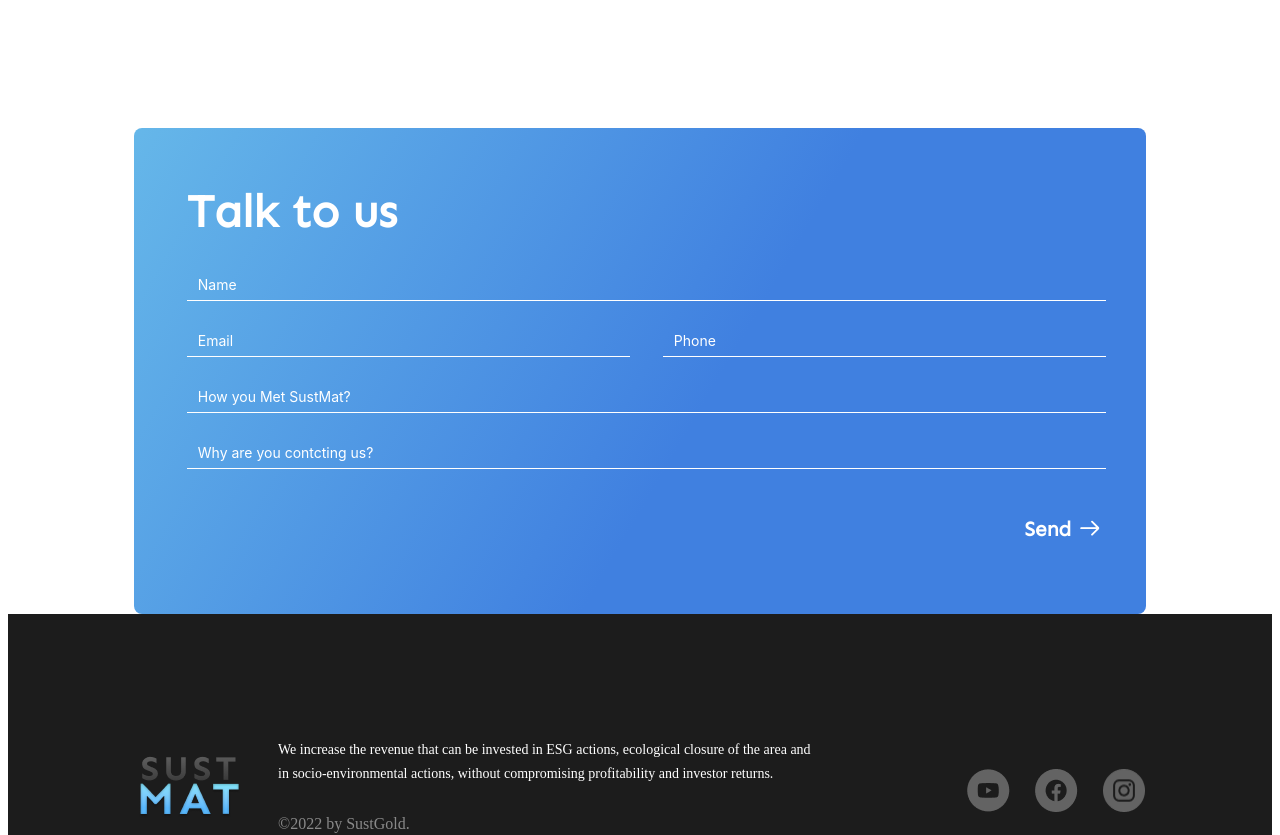
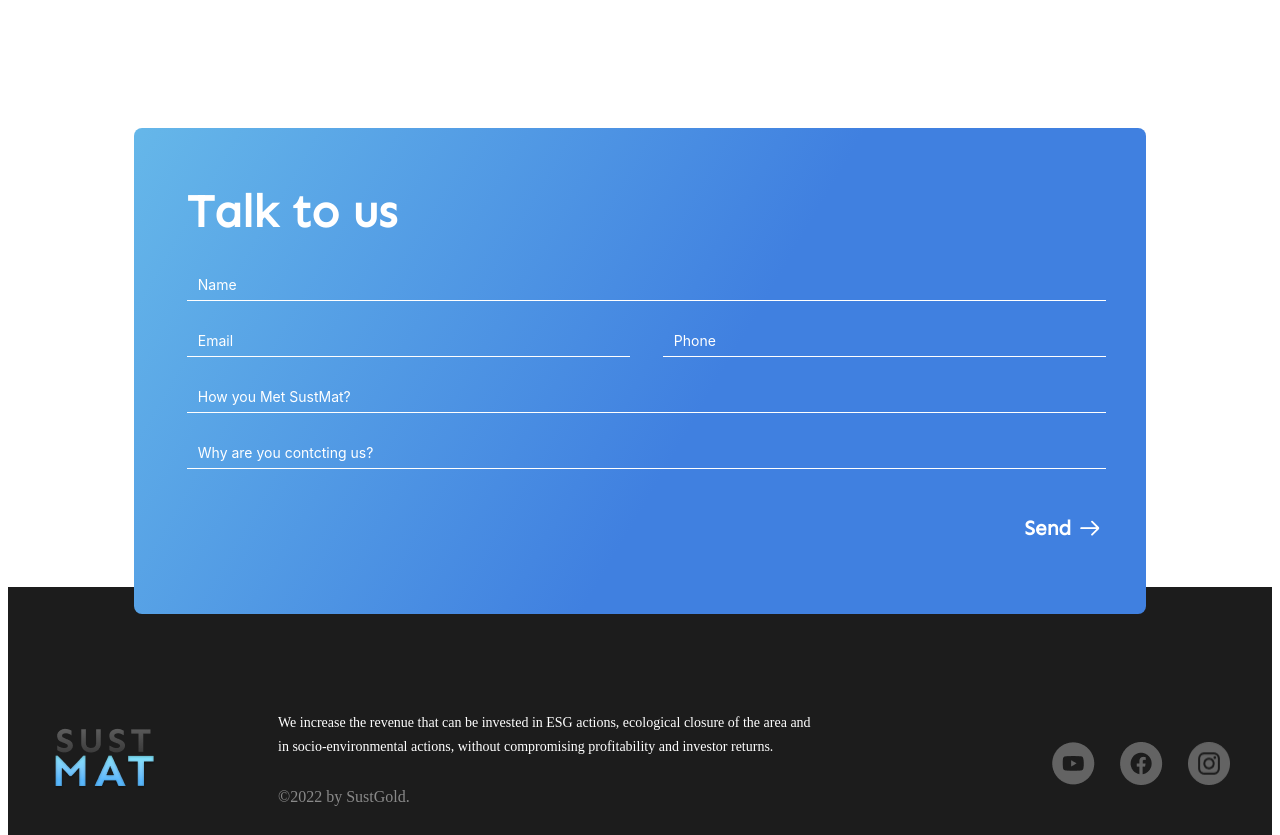
Before and after one commit to citi-onboarding/sustmat-one-page, a React (Create React App) app in the folder client/: page / in a window 1280 px wide. Shown: the part 2400-3235 px from the top of the page. Built offline with nearby package versions, Linux system fonts and the light colour scheme; no server answers.

Commit message:
fix/sizing: fixed footer

```diff
--- a/client/src/App.tsx
+++ b/client/src/App.tsx
@@ -16,7 +16,7 @@ function App() {
       <AdvantagesSection/>
       <Carousel/>
       <HiringSection/>
-      <ContactUs/>
+      {/* <ContactUs/> */}
       <Footer/>
     </>
   )
--- a/client/src/pages/contact/styles.ts
+++ b/client/src/components/contact/styles.ts
@@ -6,8 +6,9 @@ export const Container = styled.div`
     background: linear-gradient(300.49deg, #4080E0 43.53%, #71C8EC 117.57%);
     border-radius: 8px;
     margin: auto;
-    position: relative;
-    margin-top: 167px !important;
+    position: absolute;
+    top: 16%;
+    //margin-top: 167px !important;
     z-index: 2;
     padding: 2% 40px 52px 52.38px ;
     box-sizing: border-box;
--- a/client/src/pages/footer/index.tsx
+++ b/client/src/pages/footer/index.tsx
@@ -1,14 +1,17 @@
 import React from "react";
-import { BottomContent, BottomFooter, FooterContainer, InfoContainer, LogoContainer, SocialMediaContainer, TopFooter } from "./styles";
+import { BottomContent, BottomFooter, FooterContact, FooterContainer, InfoContainer, LogoContainer, SocialMediaContainer, TopFooter } from "./styles";
 import { LogoSustMat } from "../../assets";
 import { YouTb } from "../../assets";
 import { Face } from "../../assets";
 import { Insta } from "../../assets";
 import { CitiBranco } from "../../assets";
 import { Heart } from "../../assets";
+import { ContactUs } from "../../components/contact";
 
 export const Footer: React.FC = () => {
     return(
+        <FooterContact>
+            <ContactUs />
             <FooterContainer id="Footer">
                 <TopFooter>
                     <LogoContainer>
@@ -30,6 +33,7 @@ export const Footer: React.FC = () => {
                     </BottomContent>
             </BottomFooter>
             </FooterContainer>
+        </FooterContact>
 
     );
 }
--- a/client/src/pages/footer/styles.ts
+++ b/client/src/pages/footer/styles.ts
@@ -2,11 +2,11 @@ import styled from "styled-components";
 
 export const FooterContainer = styled.div`
     position: relative;
-    //margin: auto;
     width: 100%;
     background-color: #1C1C1C;
     display: flex;
     flex-direction: column;
+    margin-top: 626px;
 
     .sustgold {
         font-family: 'Rubik', sans-seriff;
@@ -15,7 +15,6 @@ export const FooterContainer = styled.div`
         font-size: 16px;
         line-height: 36px;
         color: #FFFFFF;
-
         opacity: 0.48;
     }
 
@@ -47,8 +46,9 @@ export const TopFooter = styled.div`
     width: 100%;
     display: flex;
     align-items: center;
-    justify-content: center;
+    justify-content: space-around;
     height: 353px;
+    //margin-right: 30%;
 `;
 
 export const BottomFooter = styled.div`
@@ -79,3 +79,14 @@ export const SocialMediaContainer = styled.div`
     display: flex;
     gap: 25px;
 `;
+
+export const FooterContact = styled.div`
+    width: 100%;
+    margin: auto;
+    display: flex;
+    flex-direction: column;
+    justify-content: center;
+    align-items: center;
+    position: relative;
+    box-sizing: border-box;
+`;
--- a/client/src/pages/index.ts
+++ b/client/src/pages/index.ts
@@ -3,7 +3,7 @@ import { Navbar } from './navbar';
 import { Footer } from './footer';
 import { AdvantagesSection } from './Advantages';
 import { Banner } from './Banner';
-import { ContactUs } from './contact';
+import { ContactUs } from '../components/contact';
 import { Carousel } from './Carousel';
 
 export {
```
Also changed, not shown: client/src/components/contact/index.tsx (renamed from client/src/pages/contact/index.tsx). Lines whose indentation alone changed are shown as unchanged.
